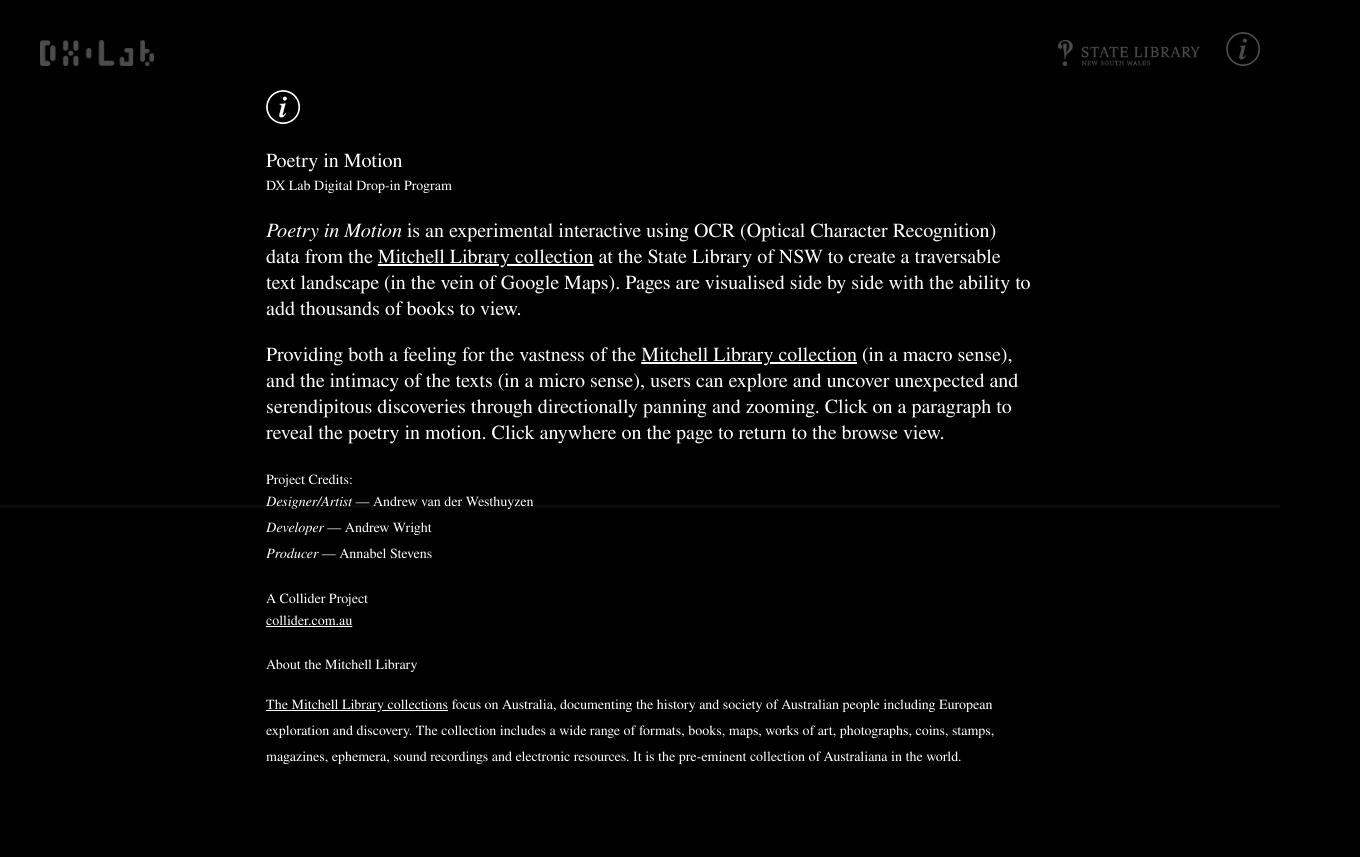
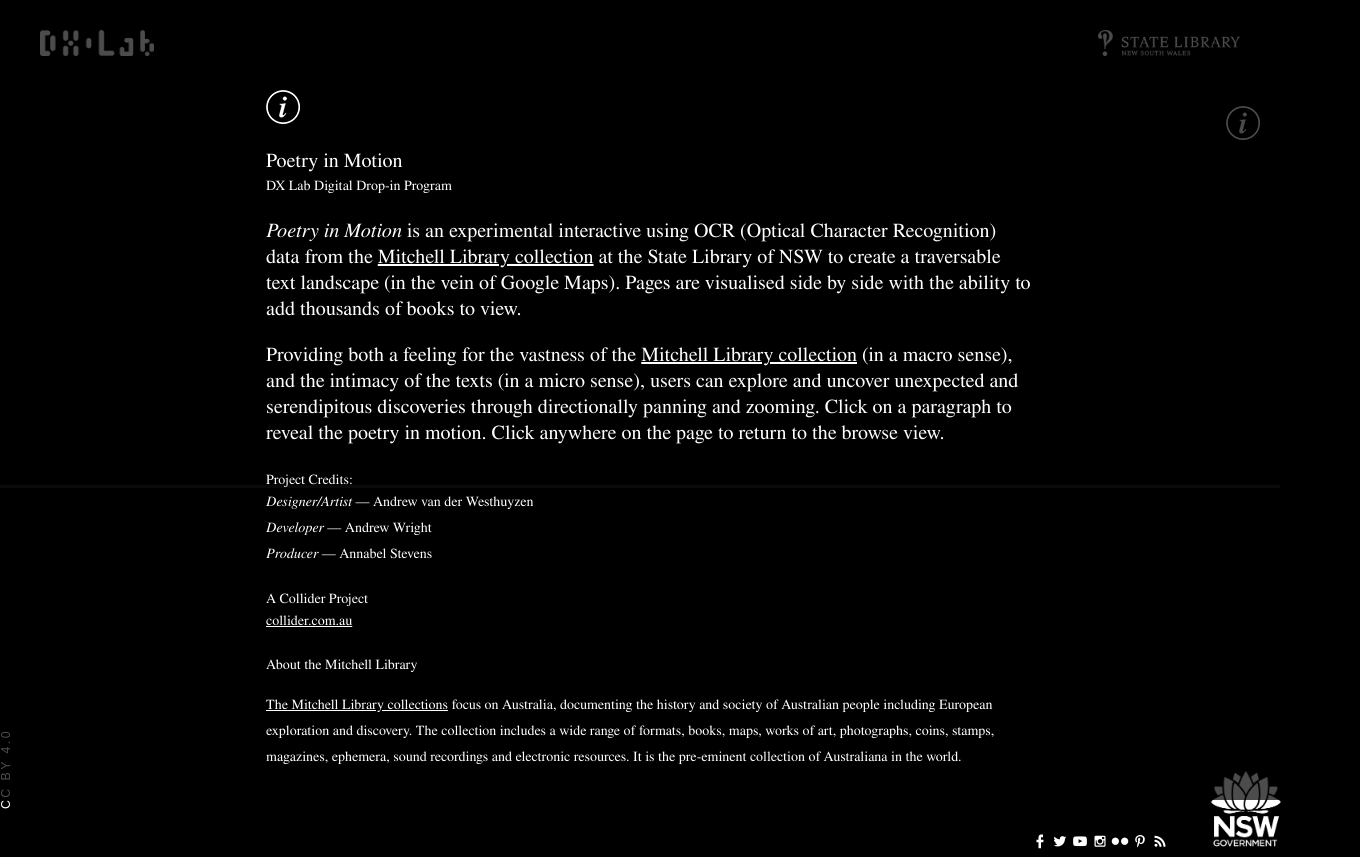
Before and after one commit to slnsw/dxlab-poetry-in-motion, a website: page app/index.html in a window 1280 px wide. Shown: the top 857 px of the page, 1360 px wide, since content can reach past the window. Drawn offline with nearby package versions, Linux system fonts and the light colour scheme; files whose address does not match are found by name; a web font is replaced by a local one.

Commit message:
further work on header and footer

```diff
--- a/app/css/style.css
+++ b/app/css/style.css
@@ -86,7 +86,8 @@
 }
 
 .main {
-  height: calc(100% - 6rem);
+  height: calc(100% - 12rem);
+  overflow: hidden;
 }
 
 .smaller {
@@ -213,7 +214,7 @@
 #info_btn {
   z-index: 99;
   position: absolute;
-  top: 32px;
+  top: 106px; /* 32px; */
   right: 80px;
   margin-right: -60px;
 }
@@ -223,12 +224,14 @@
 }
 
 .header {
-  width: 100%;
+  width: calc(100% - 4rem);
   display: flex;
   flex-direction: row;
   align-items: center;
-
-  padding: 2rem;
+  padding-top: 1.5rem;
+  padding-bottom: 1.5rem;
+  padding-left: 2rem;
+  padding-right: 2rem;
 }
 
 .header h1 {
@@ -238,10 +241,10 @@
   text-decoration: none;
 }
 
-.headerLogos {
+/* .headerLogos {
   display: flex;
   align-items: flex-end;
-}
+} */
 
 .dxLogo {
   display: block;
@@ -255,8 +258,9 @@
 .slLogo {
   height: 1.3em;
   margin-left: auto;
-  margin-right: 6rem;
+  /* margin-right: 2rem; */
   display: block;
+  /* align-self: flex-end; */
 }
 
 .slLogo img {
--- a/app/index.html
+++ b/app/index.html
@@ -12,13 +12,13 @@
 
 	<body>
 		<header class="header">
-			<div class="headerLogos">
+			<!-- <div class="headerLogos"> -->
 				<div class="dxLogo">
 					<a href="https://dxlab.sl.nsw.gov.au">
 						<img src="/img/logo-dxlab.png" alt="DX Lab Logo."/>
 					</a>
 				</div>
-			</div>
+			<!-- </div>			 -->
 			<div class="slLogo">
 				<a href="http://sl.nsw.gov.au" target="_blank" rel="noopener noreferrer">
 					<img src="/img/logo-slnsw-white.png" alt="State Library Logo."/>
```
